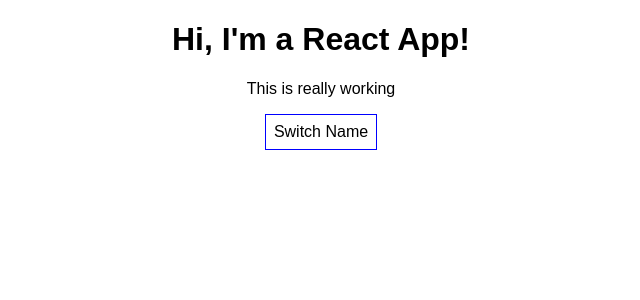
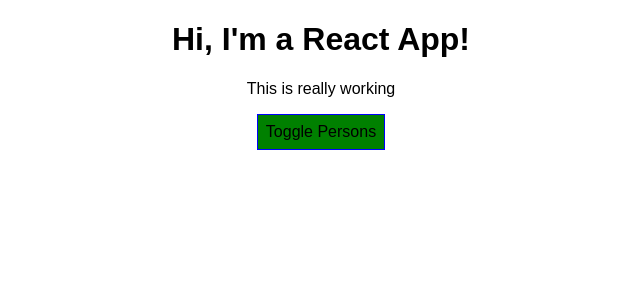
Before and after one commit to jack-chen1688/React-Complete, a React (Create React App) app in the folder react-complete-guide/: page / in a window 1280 px wide. Shown: the top 300 px of the page, without its empty margins (319-959 px from the left). Built offline with nearby package versions, Linux system fonts and the light colour scheme.

Commit message:
Fixed a typo and also dynamically set inline style.

```diff
--- a/react-complete-guide/src/App.js
+++ b/react-complete-guide/src/App.js
@@ -43,7 +43,7 @@
   //   this.setState({persons:persons})
   // }
 
-  togglePeronsHanelder = () => {
+  togglePeronsHandler = () => {
     this.setState({
       showPersons: !this.state.showPersons
     })
@@ -58,7 +58,7 @@
 
   render() {
     const style = {
-      backgroundColor: 'white',
+      backgroundColor: 'green',
       font: 'inherit',
       border: '1px solid blue',
       padding: '8px',
@@ -85,13 +85,15 @@
             )})
           }
         </div>
-      )
+      );
+
+      style.backgroundColor = 'red';
     }
     return (
       <div className="App">
         <h1>Hi, I'm a React App!</h1>
         <p>This is really working</p>
-        <button style={style} onClick={this.togglePeronsHanelder}> Switch Name </button>
+        <button style={style} onClick={this.togglePeronsHandler}> Toggle Persons </button>
         {persons}
       </div>
     );
```
